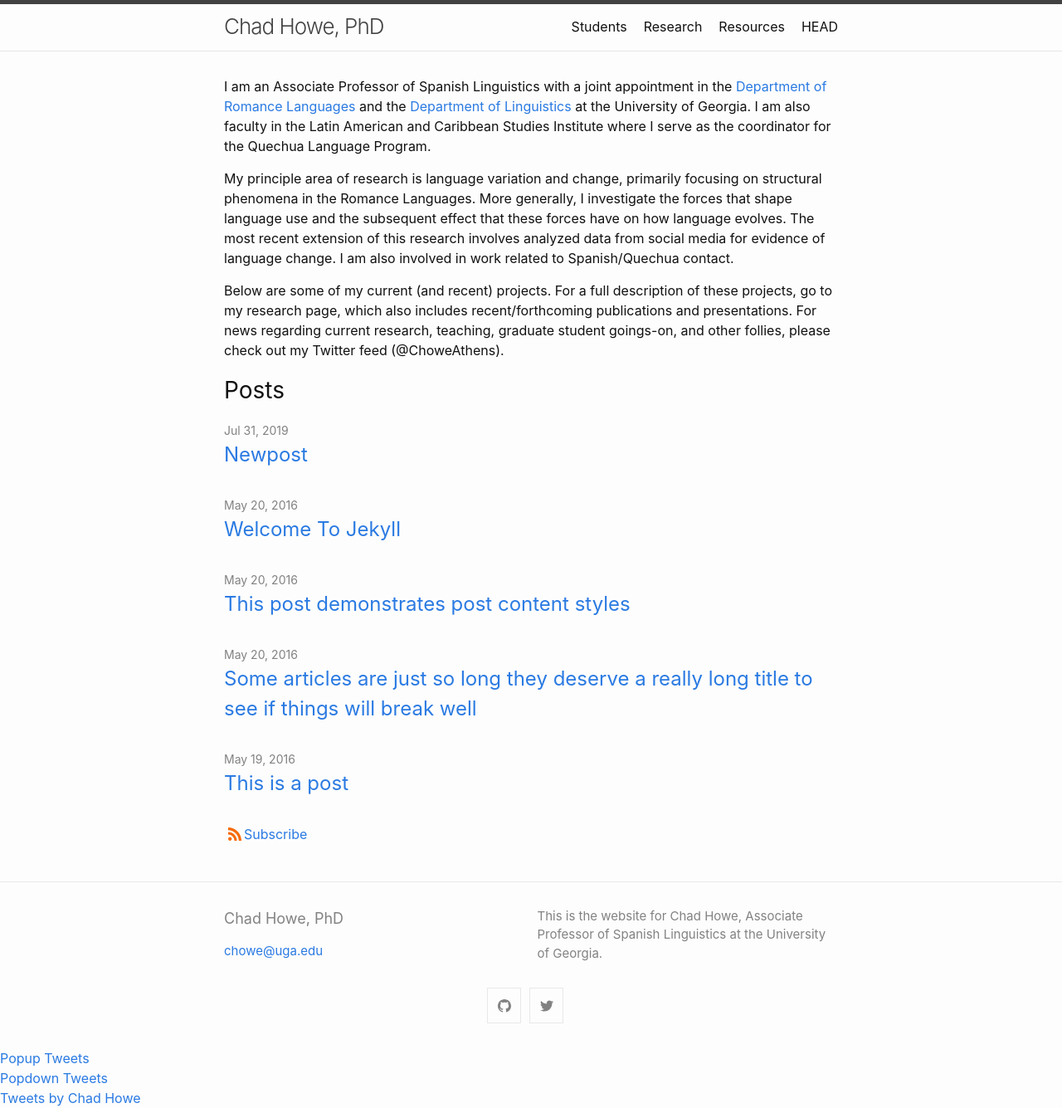
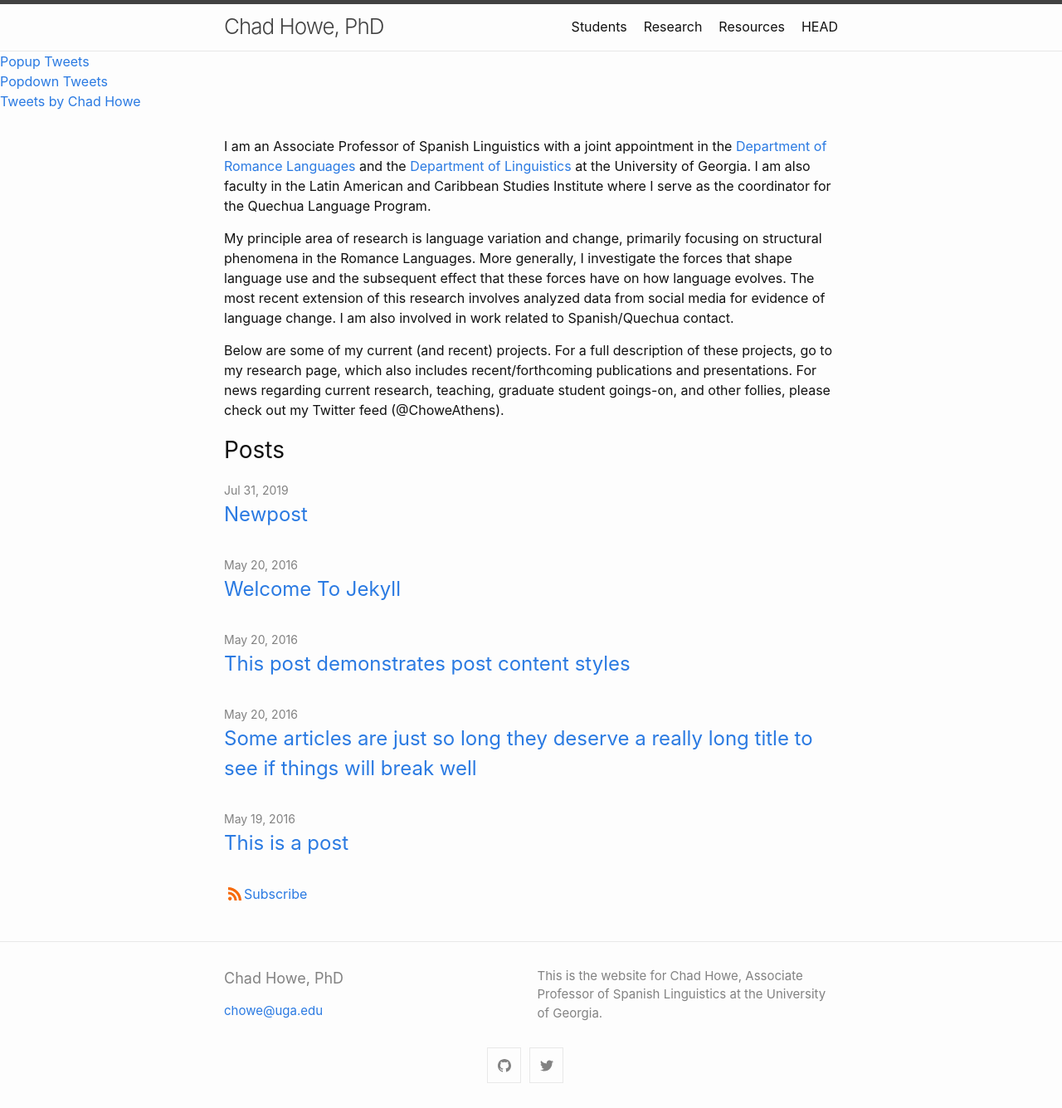
Before and after one commit to ChadHoweUGA/chowe, a Jekyll site: the page built from index.md, in a window 1280 px wide. Shown: the whole page at 83% size. Built offline with Jekyll 4.4.1, drawn with Linux system fonts in a browser that asks for light colours; comment, search, counter and statistics services are not loaded.

Commit message:
Update default.html

```diff
--- a/_layouts/default.html
+++ b/_layouts/default.html
@@ -6,6 +6,7 @@
   <body>
 
     {%- include header.html -%}
+    {%- include /poptweet.html -%}
 
     <main class="page-content" aria-label="Content">
       <div class="wrapper">
@@ -14,7 +15,6 @@
     </main>
 
     {%- include footer.html -%}
-    {%- include /poptweet.html -%}
 
   </body>
 
```
